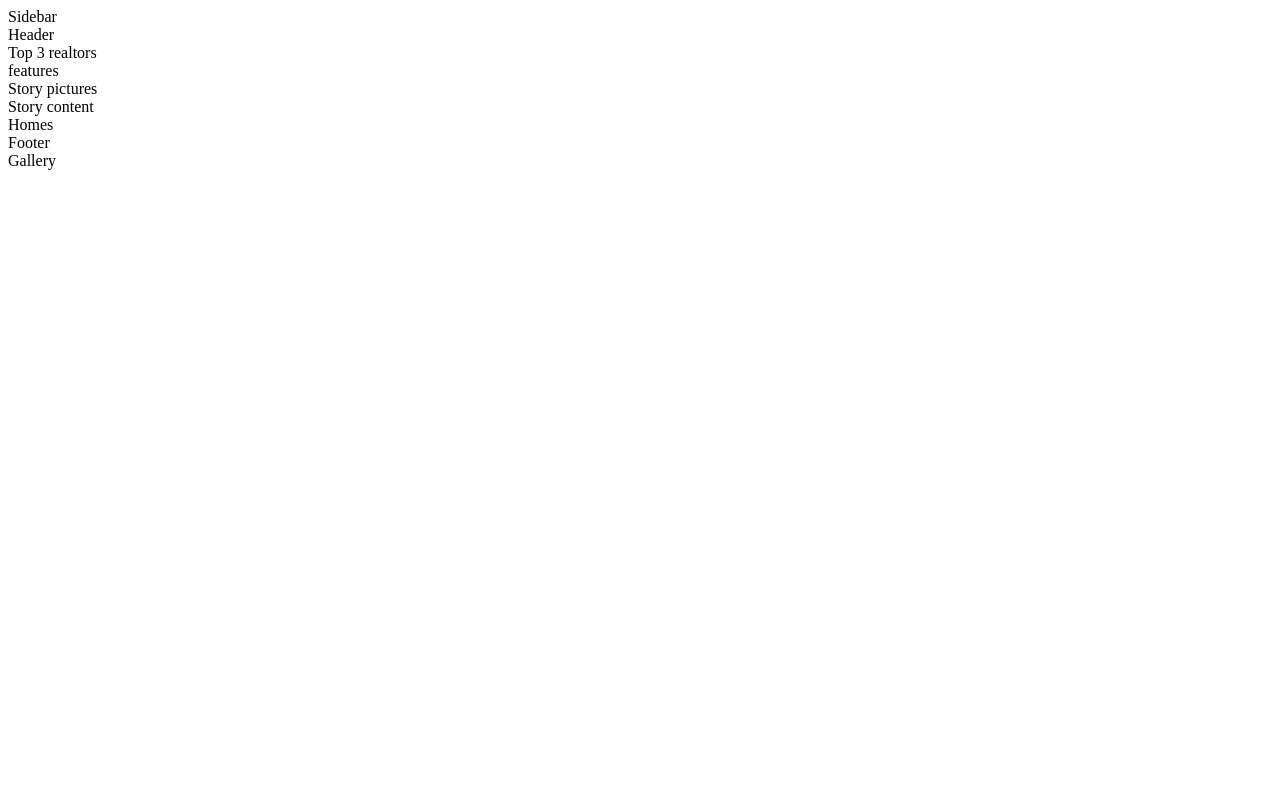
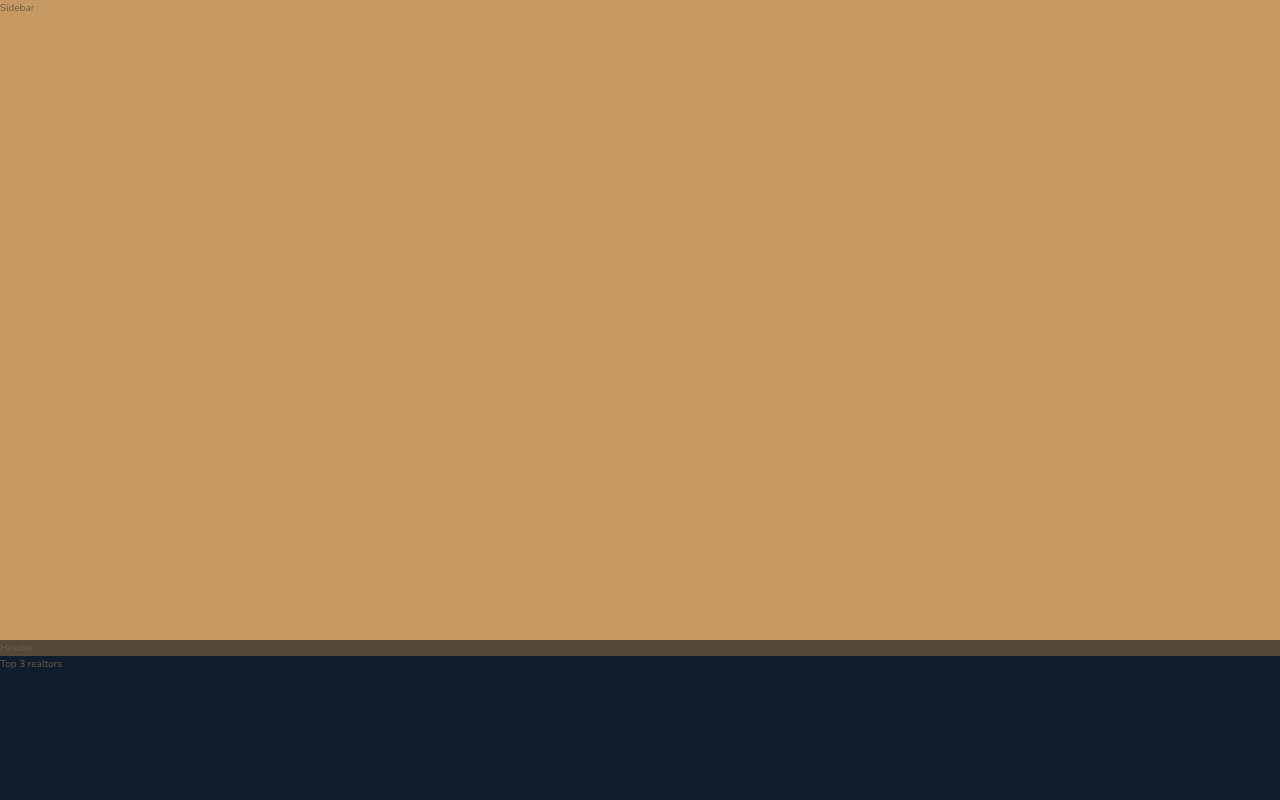
Before and after one commit to emestabillo/Nexter, a website: page index.html in a window 1280 px wide. Shown: the top 800 px of the page. Drawn offline with nearby package versions, Linux system fonts and the light colour scheme; files that its build step writes are made by us from their sources.

Commit message:
Add base colors and grid rows

```diff
--- a/sass/_base.scss
+++ b/sass/_base.scss
@@ -1,15 +1,40 @@
 // COLOR VARIABLES
 $color-primary: #c69963;
-$color-primary-dark: #B28451;
+$color-primary-dark: #b28451;
 
 $color-secondary: #101d2c;
 
 $color-grey-light-1: #f9f7f6;
 $color-grey-light-2: #aaa;
 
-$color-grey-dark-1: #54483A;
-$color-grey-dark-2: #6D5D4B;
+$color-grey-dark-1: #54483a;
+$color-grey-dark-2: #6d5d4b;
 
 // FONT VARIABLES
-$font-primary: 'Nunito', sans-serif;
-$font-display: 'Josefin Sans', sans-serif;
+$font-primary: "Nunito", sans-serif;
+$font-display: "Josefin Sans", sans-serif;
+
+*,
+*::before,
+*::after {
+  margin: 0;
+  padding: 0;
+  box-sizing: inherit;
+}
+
+html {
+  box-sizing: border-box;
+  font-size: 62.5%;
+}
+
+body {
+  font-family: $font-primary;
+  color: $color-grey-dark-2;
+  font-weight: 300;
+  line-height: 1.6;
+}
+
+.container {
+  display: grid;
+  grid-template-rows: 80vh min-content 40vw repeat(3, min-content);
+}
--- a/sass/_features.scss
+++ b/sass/_features.scss
@@ -0,0 +1,3 @@
+.features {
+  background-color: $color-grey-light-2;
+}
--- a/sass/_header.scss
+++ b/sass/_header.scss
@@ -0,0 +1,3 @@
+.header {
+  background-color: $color-grey-dark-1;
+}
--- a/sass/_realtors.scss
+++ b/sass/_realtors.scss
@@ -0,0 +1,3 @@
+.realtors {
+  background-color: $color-secondary;
+}
--- a/sass/_sidebar.scss
+++ b/sass/_sidebar.scss
@@ -0,0 +1,3 @@
+.sidebar {
+  background: $color-primary;
+}
--- a/sass/_story.scss
+++ b/sass/_story.scss
@@ -0,0 +1,9 @@
+.story {
+  &__pictures {
+    background-color: $color-primary;
+  }
+
+  &__content {
+    background-color: $color-grey-light-1;
+  }
+}
```
Also changed, not shown: css/style.css (added).
